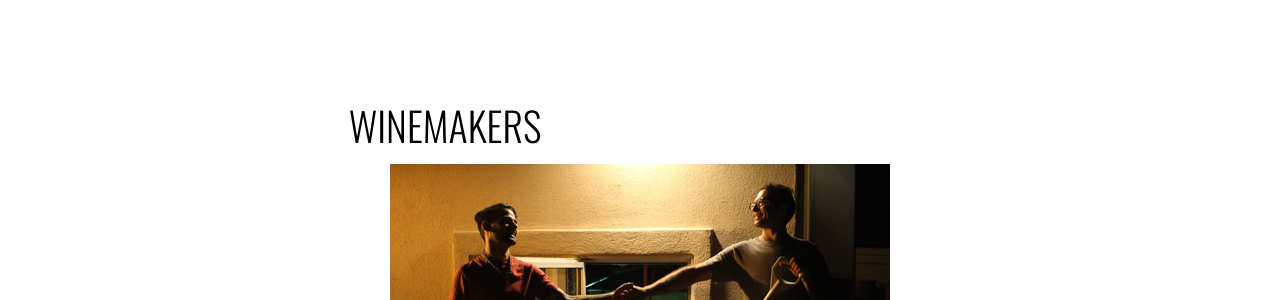
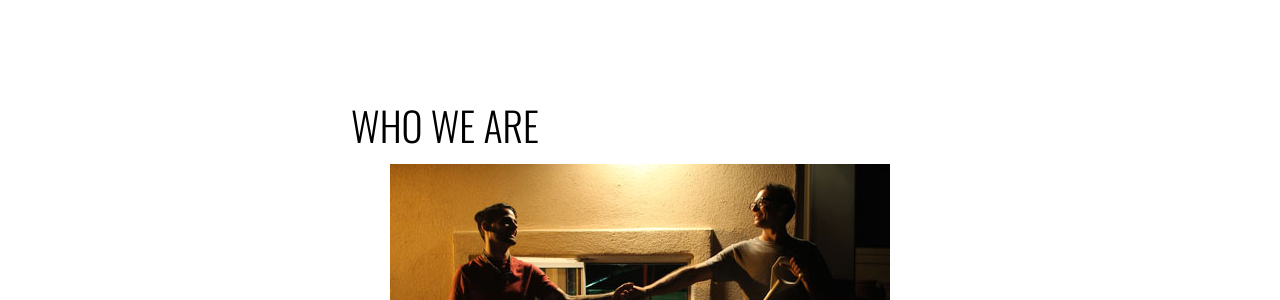
Before and after one commit to iamciera/websiteLesLunes, a Jekyll site: the page index.html, which Jekyll copies as it is, in a window 1280 px wide and 900 px high, scrolled down 1453 px. Shown: the part 165-465 px from the top of the window. Built offline with Jekyll 4.4.1, drawn with Linux system fonts in a browser that asks for light colours; nearby versions of some CDN libraries; Markdown is read by kramdown in place of the engine named in the settings.

Commit message:
changed who we are

```diff
--- a/index.html
+++ b/index.html
@@ -88,7 +88,7 @@
 		<div class="container">
 			<div class="row">
 				<div class="col-lg-8 name-desc">
-					<center><h2>WINEMAKERS</h2></center>
+					<center><h2>WHO WE ARE</h2></center>
 				</div>
 				<div class="col-md-12">
                     <div class="photo">
```
